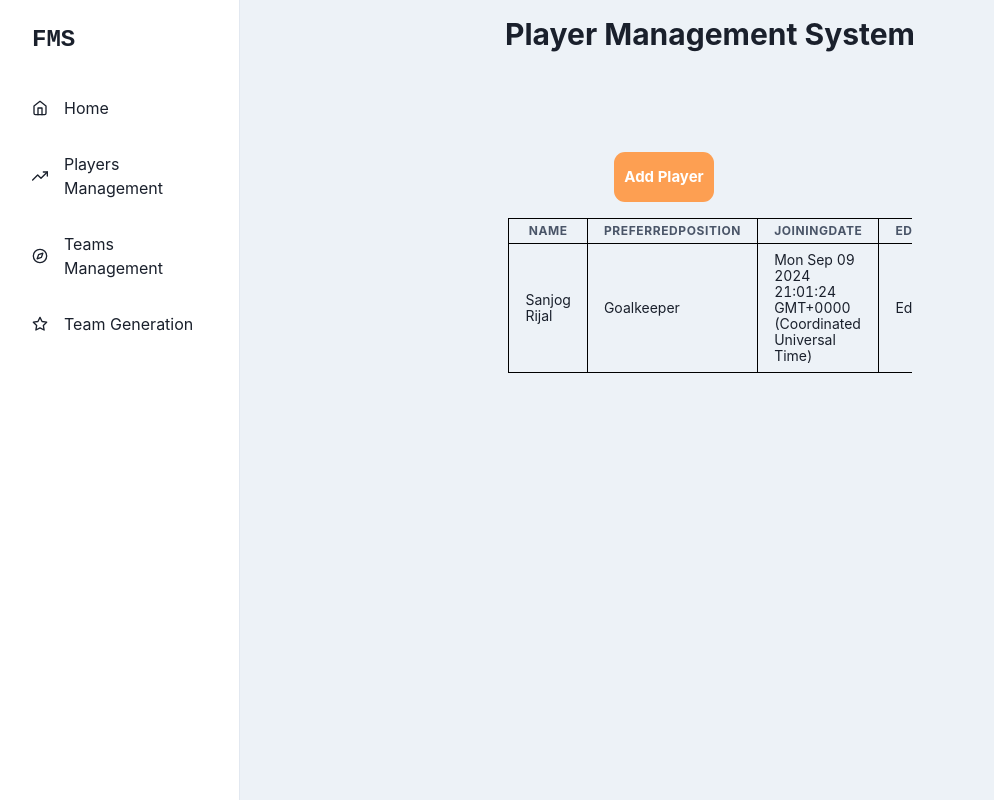
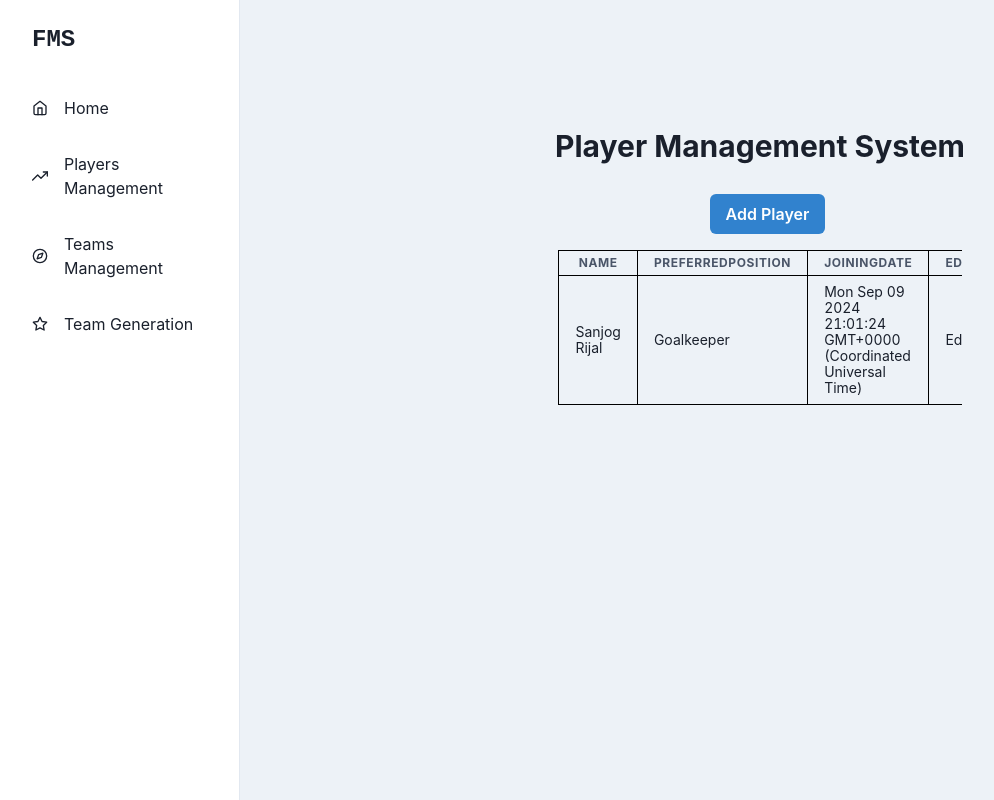
Before and after one commit to SanjogRijal/footsal-management-system, a Next.js app: page /dashboard in a window 1280 px wide. Both pictures are taken after a click on the link "Players Management". Shown: the whole page, without its empty margins (0-994 px from the left). Built offline with nearby package versions, Linux system fonts and the light colour scheme; no server answers.

Commit message:
feat: design for player management

```diff
--- a/src/components/complex-components/playerManagement/index.module.css
+++ b/src/components/complex-components/playerManagement/index.module.css
@@ -1,6 +1,12 @@
-.addButton {
-  display: flex;
-  justify-content: end;
-  position: relative;
-  margin-right: 500px;
-}
+.playersWrapper {
+    display: flex;
+    width: 100%;
+    justify-content: center;
+    flex-direction: column;
+    position: relative;
+    top: 7rem;
+  }
+
+  .addButton {
+    margin-top: 3%;
+  }
--- a/src/components/complex-components/playerManagement/index.tsx
+++ b/src/components/complex-components/playerManagement/index.tsx
@@ -1,7 +1,6 @@
 import { useEffect, useState } from "react";
 import TableComponent from "./table";
-import { Heading, useDisclosure } from "@chakra-ui/react";
-import Button from "@/components/core-components/Buttons";
+import { Button, Heading, useDisclosure } from "@chakra-ui/react";
 import styles from './index.module.css'
 import AddPlayerModal from "./addPlayerModal";
 export default function PlayersManagementComponent() {
@@ -16,22 +15,12 @@ export default function PlayersManagementComponent() {
     getData();
     console.log(data);
   })
-  return <div style={{
-    display: 'flex',
-    justifyContent: 'space-between',
-    flexDirection: 'column',
-    position: 'relative',
-    right: '50px'
-  }}>
+  return <div className={ styles.playersWrapper }>
     <div className={styles.topSection}>
       <Heading textAlign={'center'} alignSelf={'center'} fontSize={'3xl'}>Player Management System</Heading>
     </div>
     <div className={styles.addButton}>
-<Button label="Add Player" type="primary" style={{
-        marginTop: '100px',
-        fontSize: '15px',
-        width: '100px',
-      }} onClick={onOpen}/>
+      <Button left="45%"colorScheme="blue" onClick={onOpen}>Add Player</Button>
       <AddPlayerModal isOpen={isOpen} onClose={onClose} />
     </div>
 
--- a/src/components/core-components/Buttons/index.module.css
+++ b/src/components/core-components/Buttons/index.module.css
@@ -1,10 +1,17 @@
-.primaryButtonField {
+.buttonField {
   position: relative;
   width: 200px;
   height: 50px;
   border-radius: 1cap;
-  background-color: #fd9f52;
-  color: #ffffff;
   font-size: large;
   font-weight: 200px;
 }
+.primaryButtonField {
+  background-color: #356cb0;
+  color: #ffffff;
+}
+
+.secondaryButtonField {
+  background-color: #ffffff;
+  color: black;
+}
--- a/src/components/core-components/Buttons/index.tsx
+++ b/src/components/core-components/Buttons/index.tsx
@@ -9,5 +9,5 @@ interface IProps {
 }
 
 export default function Button({ type, label, style, onClick }: IProps) {
-  return <button style={style ? style : {}} className={type === 'primary' ? styles.primaryButtonField: ''} onClick = {onClick}><b>{label}</b></button>
+  return <button style={style ? style : {}} className={`${styles.buttonField} ${type === 'primary' ? styles.primaryButtonField: type === 'secondary' ? styles.secondaryButtonField: ''}`} onClick = {onClick}><b>{label}</b></button>
 }
```
